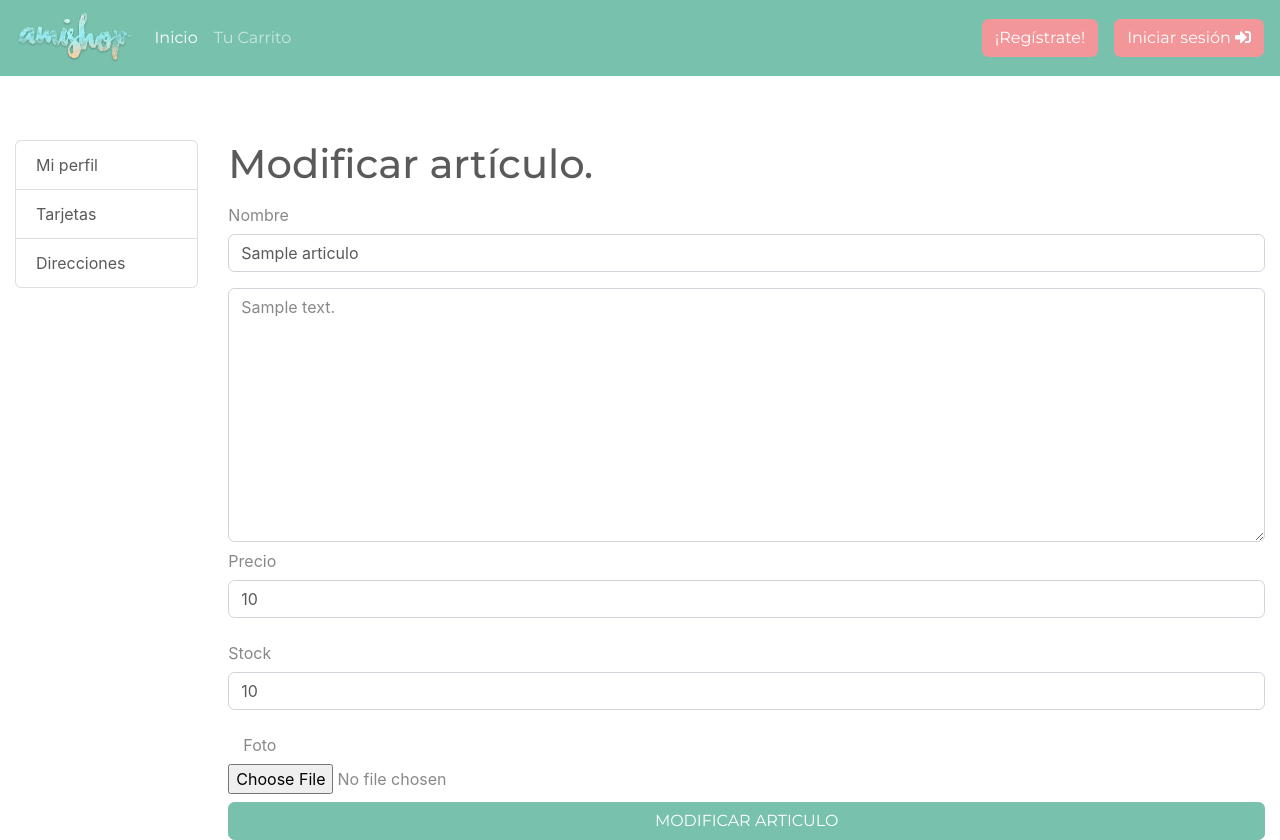
After one commit to Hizha97/Amishop, a CodeIgniter app: page /Amishop/index.php/articulos/actualizar/1 in a window 1280 px wide. The commit adds this page. Run offline with CodeIgniter, Linux system fonts and the light colour scheme; tables that the repository leaves empty or names only in its code hold one stand-in row (values such as "Sample post"); some libraries are stand-ins or nearby versions.

Commit message:
Empezados modificar y añadir articulos

```diff
--- a/application/controllers/Articulos.php
+++ b/application/controllers/Articulos.php
@@ -122,6 +122,65 @@ class Articulos extends CI_Controller
         redirect(site_url('perfil/articulos'));
     }
 
+    public function actualizar($id)
+    {
+        $this->load->helper("form");
+        $this->load->library('form_validation');
+        $this->load->model("articulos_model");
+
+        $this->form_validation->set_rules('nombre', 'Nxss_clean($data);ombre', 'required');
+        $this->form_validation->set_rules('descripcion', 'Descripción', 'required');
+        $this->form_validation->set_rules('precio', 'precio', 'required');
+        $this->form_validation->set_rules('stock', 'Stock', 'required');
+
+        if ($this->form_validation->run() == FALSE)
+        {
+            $data['articulos'] = $this->articulos_model->getArticuloWithId($id)->result_array();
+            $this->load->view("layout/header", array("title" => "Modificar Articulo"));
+            $this->load->view("layout/navbar");
+            $this->load->view("perfil_modificar_articulo", $data);
+        }
+        else
+        {
+            $data = array("nombre" => $this->input->post('nombre'),
+                            "descripcion" => $this->input->post('descripcion'),
+                            "precio" => $this->input->post('precio'),
+                            "stock" => $this->input->post('stock'));
+
+            redirect(site_url('perfil/usuarios'));
+        }
+
+
+    }
+
+    public function nuevoArticulo()
+    {
+        $this->load->helper("form");
+        $this->load->library('form_validation');
+        $this->load->model("articulos_model");
+
+        $this->form_validation->set_rules('nombre', 'Nxss_clean($data);ombre', 'required');
+        $this->form_validation->set_rules('descripcion', 'Descripción', 'required');
+        $this->form_validation->set_rules('precio', 'precio', 'required');
+        $this->form_validation->set_rules('stock', 'Stock', 'required');
+
+        if ($this->form_validation->run() == FALSE)
+        {
+            $this->load->view("layout/header", array("title" => "Nuevo Articulo"));
+            $this->load->view("layout/navbar");
+            $this->load->view("perfil_nuevo_articulo");
+        }
+        else
+        {
+            $data = array("nombre" => $this->input->post('nombre'),
+                "descripcion" => $this->input->post('descripcion'),
+                "precio" => $this->input->post('precio'),
+                "stock" => $this->input->post('stock'));
+
+            redirect(site_url('perfil/usuarios'));
+        }
+    }
+
     private function loadArticulos_model($amigurumi)
     {
         $this->load->model("articulos_model");
--- a/application/controllers/Usuarios.php
+++ b/application/controllers/Usuarios.php
@@ -139,7 +139,7 @@ class Usuarios extends CI_Controller
         {
             $data['usuario'] = $this->usuarios_model->getDataWithId($id);
             $data['usuario']['id'] = $id;
-            $this->load->view("layout/header", array("title" => "Mi perfil"));
+            $this->load->view("layout/header", array("title" => "Modificar Usuario"));
             $this->load->view("layout/navbar");
             $this->load->view("modificar_usuario", $data);
         }
--- a/application/models/Articulos_model.php
+++ b/application/models/Articulos_model.php
@@ -20,6 +20,12 @@ class Articulos_model extends CI_Model
         return $query;
     }
 
+    public function getArticuloWithId($id)
+    {
+        $query = $this->db->get_where('articulos', array("id" => $id));
+        return $query;
+    }
+
     public function eliminarArticulo($id)
     {
         $this->db->delete('articulos', array('id' => $id));
--- /dev/null
+++ b/application/views/perfil_modificar_articulo.php
@@ -0,0 +1,70 @@
+<div class="container-fluid mt-3">
+    <div class="row">
+        <div class="col-12 col-lg-2 mt-5">
+            <div class="list-group">
+                <a href="<?php echo site_url('perfil') ?>" class="list-group-item list-group-item-action">
+                    Mi perfil
+                </a>
+                <a href="<?php echo site_url('perfil/tarjetas') ?>"
+                   class="list-group-item list-group-item-action">
+                    Tarjetas
+                </a>
+                <a href="<?php echo site_url('perfil/direcciones') ?>" class="list-group-item list-group-item-action">
+                    Direcciones
+                </a>
+
+                <?php
+                if (isset($_SESSION['esAdministrador']) and $_SESSION['esAdministrador']) {
+                    echo sprintf('<a href="%s" class="list-group-item list-group-item-action active">', site_url('perfil/articulos'));
+                    echo 'Articulos';
+                    echo '</a>';
+
+                    echo sprintf('<a href="%s" class="list-group-item list-group-item-action ">', site_url('perfil/usuarios'));
+                    echo 'Usuarios';
+                    echo '</a>';
+                }
+                ?>
+            </div>
+        </div>
+        <div class="col-12 col-lg-10 mt-5">
+            <h1>Modificar artículo.</h1>
+            <?php
+            $articulo = $articulos[0];
+            echo form_open("articulos/actualizar/" . $articulo['id']);
+            echo '<fieldset>';
+                echo '<div class="form-group row">';
+                    echo '<label for="staticNombre" class="col-12 col-form-label">Nombre</label>';
+                    echo '<div class="col-12">';
+                        echo '<input type="text"  name="nombre" class="form-control" id="staticNombre" value="'. $articulo['nombre'] .'">';
+                    echo '</div>';
+                echo '</div>';
+
+            echo form_textarea(array('type' => 'text',
+                'class' => 'form-control col-12',
+                'name' => 'descripcion',
+                'placeholder' => $articulo['descripcion'],
+                'aria-describedby'=> "fileHelp"));
+
+                echo '<div class="form-group row">';
+                echo '<label for="precio" class="col-12 col-form-label">Precio</label>';
+                echo '<div class="col-12">';
+                echo '<input type="precio" name="precio" class="form-control" id="precio" value="'. $articulo['precio'] .'">';
+                echo '</div>';
+                echo '</div>';
+
+                echo '<div class="form-group row">';
+                echo '<label for="stock" class="col-12 col-form-label">Stock</label>';
+                echo '<div class="col-12">';
+                echo '<input type="text" name="stock" class="form-control" id="stock" value="'. $articulo['stock'] .'">';
+                echo '</div>';
+                echo '</div>';
+            echo form_open_multipart('upload/do_upload');
+            echo '<label for="imagen" class="col-12 col-form-label">Foto</label>';
+            echo '<input type="file" name="imagen" class="form-control-file">';
+            echo '<button class="btn float-right btn-primary col-12 mt-2" type="submit">MODIFICAR ARTICULO</button>';
+            echo '</fieldset>';
+            echo form_close();
+            ?>
+        </div>
+    </div>
+</div>
```
Also changed, not shown: application/controllers/Upload.php (added, +45 -0 lines), application/views/modificar_usuario.php (+30 -0 lines), application/views/perfil_articulos_view.php (+6 -1 lines), application/views/perfil_nuevo_articulo.php (added, +68 -0 lines).
